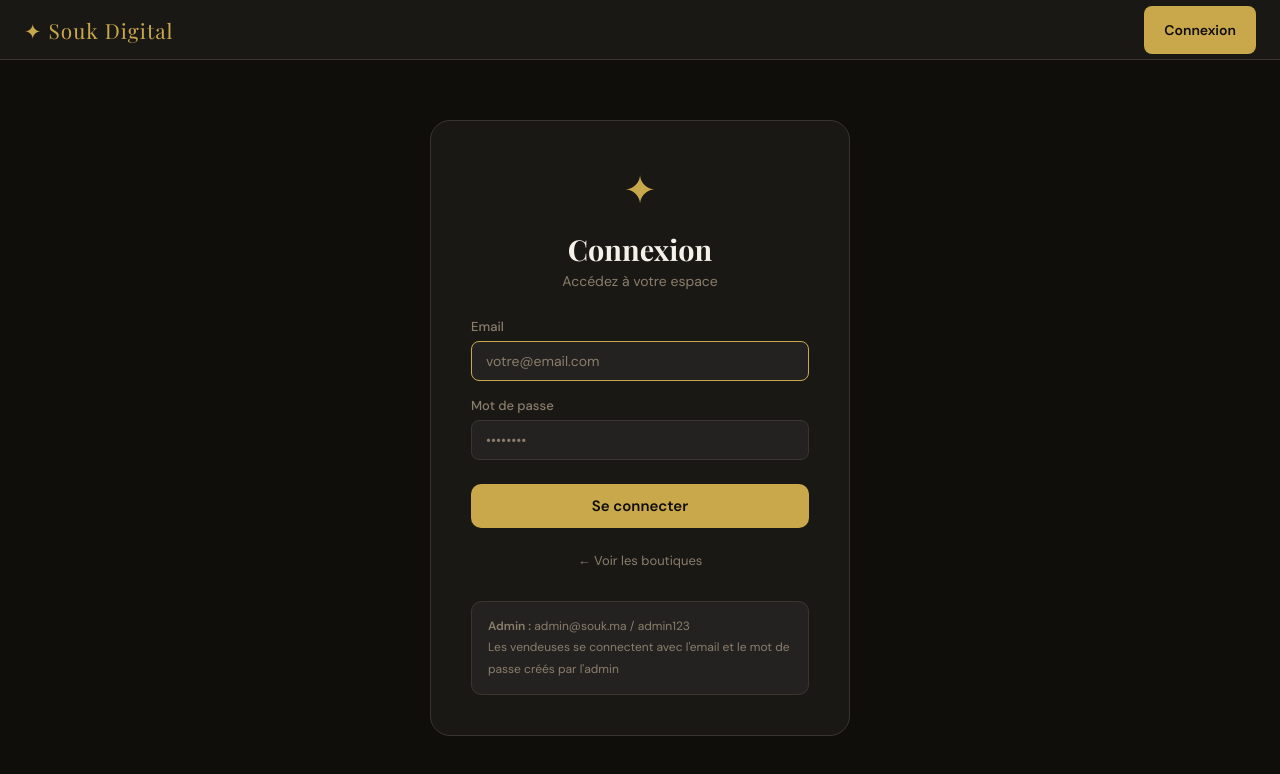
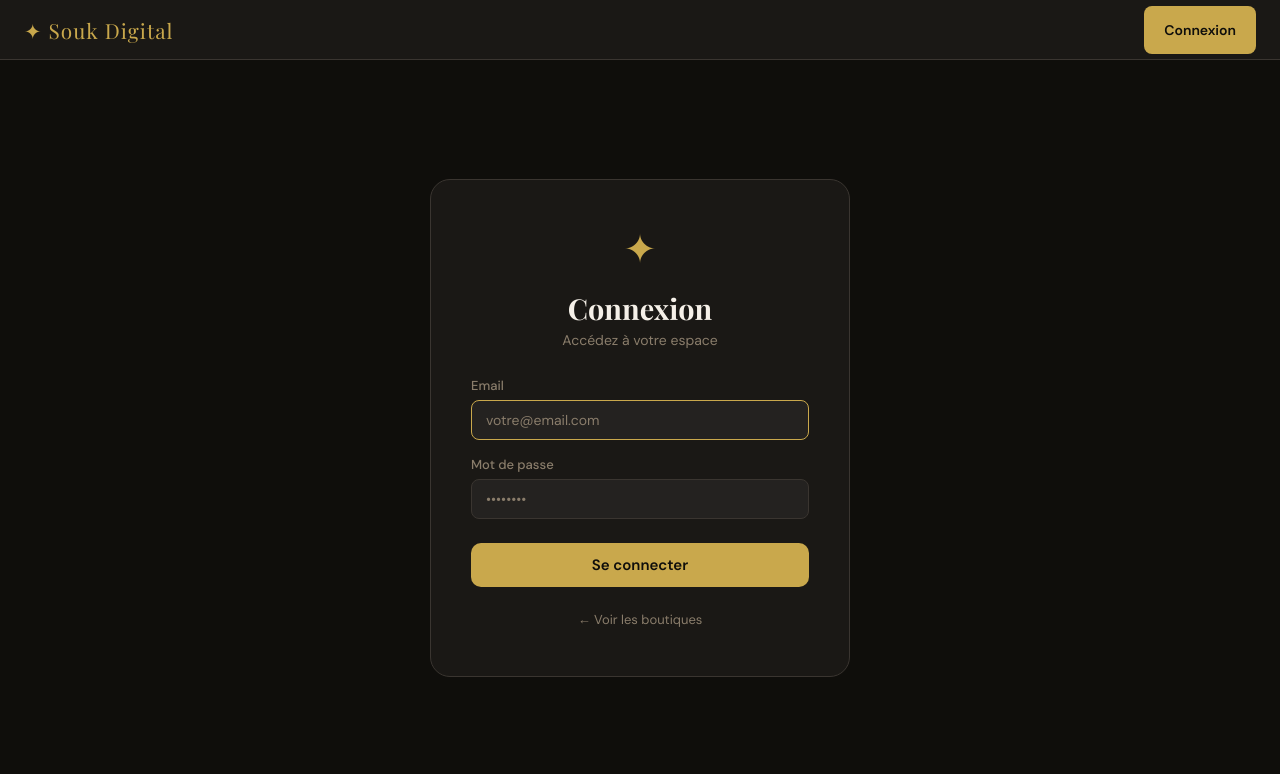
Before and after one commit to Oumarfall930/souk-digital, a React (Vite) app in the folder frontend/: page /login in a window 1280 px wide. Shown: the top 774 px of the page. Built offline with nearby package versions, Linux system fonts and the light colour scheme; no server answers.

Commit message:
fix: supprimer identifiants admin de la page login

```diff
--- a/frontend/src/pages/Login.jsx
+++ b/frontend/src/pages/Login.jsx
@@ -50,10 +50,6 @@ export default function Login() {
 
         <button className={s.btnBack} onClick={() => navigate('/')}>← Voir les boutiques</button>
 
-        <div className={s.hint}>
-          <p><strong>Admin :</strong> admin@souk.ma / admin123</p>
-          <p>Les vendeuses se connectent avec l'email et le mot de passe créés par l'admin</p>
-        </div>
       </div>
     </div>
   );
```
